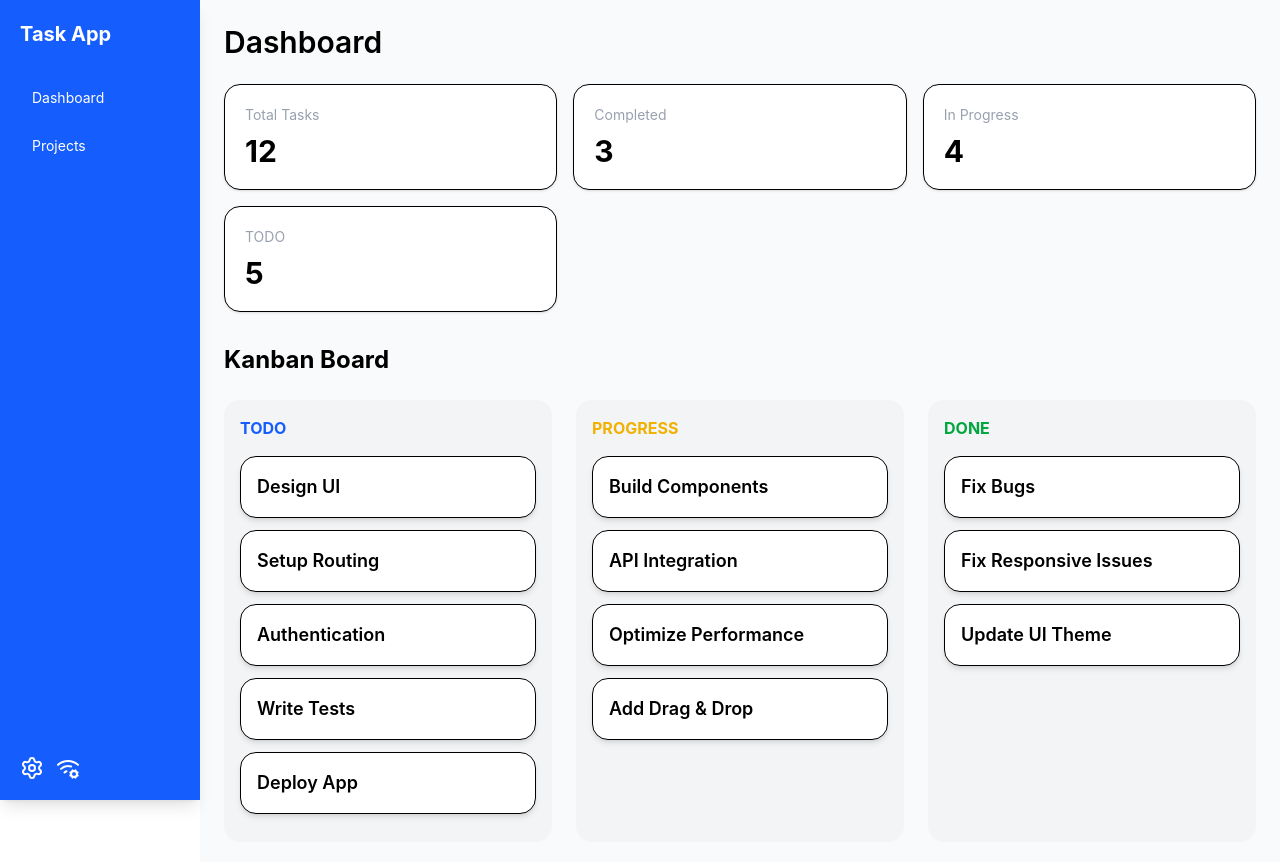
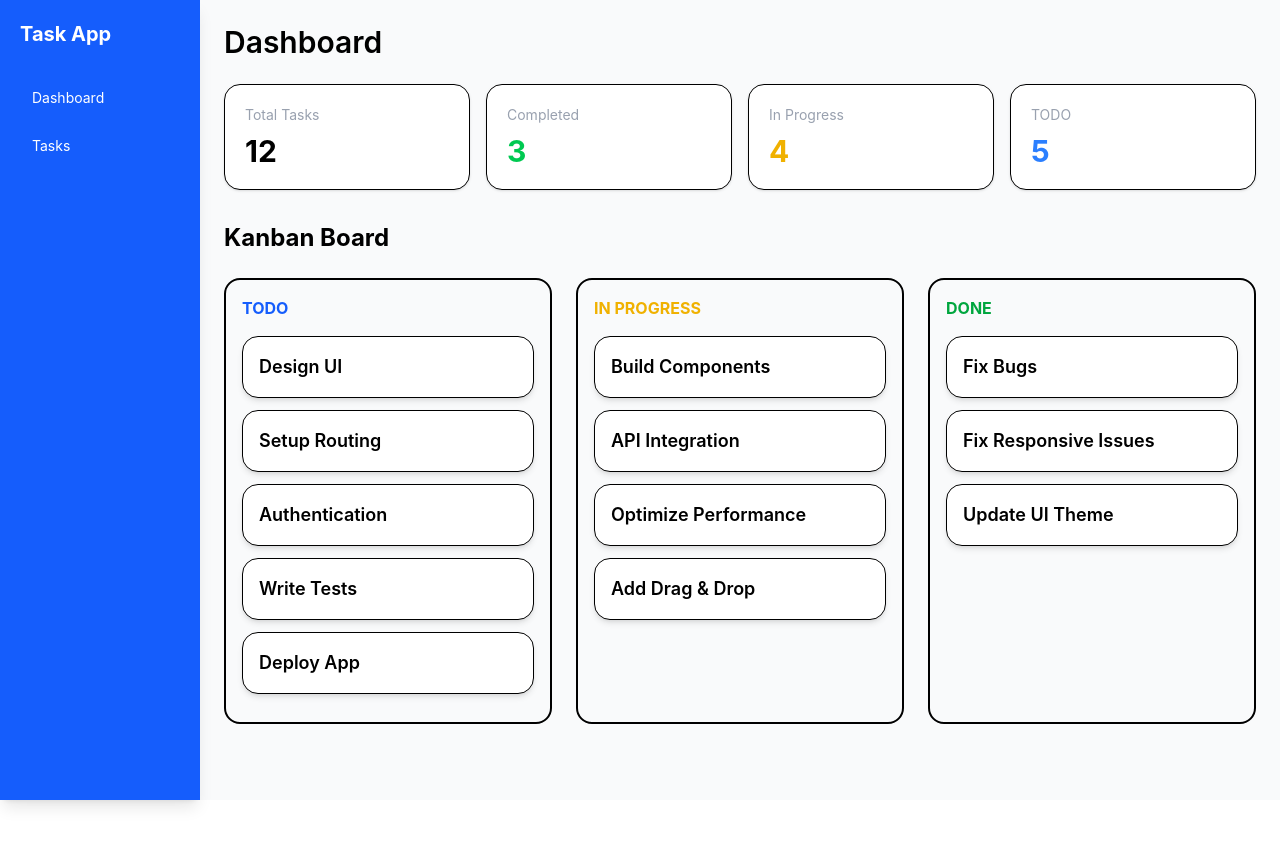
Before and after one commit to fawadalichaudhary/Task-Management-Dashboard-, a React (Vite) app: page / in a window 1280 px wide. Shown: the top 862 px of the page. After the commit the page ends 800 px from the top, so only its background shows below. Built offline with nearby package versions, Linux system fonts and the light colour scheme.

Commit message:
improvement in whole project. Solve the error of empty blocks and the status of kanban board is not update on shift

```diff
--- a/src/App.jsx
+++ b/src/App.jsx
@@ -1,6 +1,6 @@
 import { Route, Router, Routes } from "react-router"
 import Dashboard from "./pages/Dashboard"
-import Sidebar from "./pages/Sidebar"
+import Sidebar from "./component/Sidebar"
 import Task from "./pages/Task"
 import TaskDetails from "./pages/TaskDetails"
 
--- a/src/component/TaskCard.jsx
+++ b/src/component/Dashboardcard.jsx
@@ -1,7 +1,11 @@
+import { Eye } from "lucide-react";
 import React from "react";
 import { useDrag } from "react-dnd";
+import { useNavigate } from "react-router";
 
-function TaskCard({ task }) {
+function Dashboardcard({ task }) {
+    const navigate = useNavigate()
+
     const [{ isDragging }, drag] = useDrag(() => ({
 
         type: "task",
@@ -17,16 +21,18 @@ function TaskCard({ task }) {
     return (
         <div
             ref={drag}
-            className={`bg-white shadow-md rounded-2xl p-4 border
+            className={`bg-white shadow-md rounded-2xl p-4 border flex justify-between
             hover:shadow-lg transition mb-3 cursor-grab
             ${isDragging ? "opacity-50" : "opacity-100"}
             `}
         >
-            <p className="font-semibold text-lg">
+            <p className="font-semibold text-lg hover:text-blue-500"
+                onClick={() => navigate(`details/${task.id}`)}>
                 {task.title}
             </p>
+
         </div>
     );
 }
 
-export default TaskCard;
+export default Dashboardcard;
--- a/src/pages/Sidebar.jsx
+++ b/src/component/Sidebar.jsx
@@ -1,6 +1,6 @@
 import { Settings, WifiCog } from "lucide-react";
 import { Link } from "react-router";
-import Dashboard from "./Dashboard";
+import Dashboard from "../pages/Dashboard";
 
 
 function Sidebar() {
@@ -12,14 +12,9 @@ function Sidebar() {
                     <Link to="/dashboard" className="hover:bg-white/20 px-3 py-2 rounded-lg transition">   Dashboard
                     </Link>
 
-                    <Link to="/task" className="hover:bg-white/20 px-3 py-2 rounded-lg transition"> Projects
+                    <Link to="/task" className="hover:bg-white/20 px-3 py-2 rounded-lg transition"> Tasks
                     </Link>
                 </div>
-            </div>
-
-            <div className="flex gap-3">
-                <Settings className="cursor-pointer hover:scale-110 transition" />
-                <WifiCog className="cursor-pointer hover:scale-110 transition" />
             </div>
         </nav>
     );
--- a/src/component/context.jsx
+++ /dev/null
@@ -1,12 +0,0 @@
-import { useState } from "react";
-import data from "./Data.json";
-
-export function useAppProvider() {
-
-    const [tasks, setTasks] = useState(data.tasks);
-
-    return { tasks, setTasks }
-
-
-
-}
--- /dev/null
+++ b/src/context/context.jsx
@@ -0,0 +1,25 @@
+/* eslint-disable react-refresh/only-export-components */
+import { createContext, useContext, useState } from "react";
+import data from "./Data.json"
+
+const AppContext = createContext(null);
+
+export function AppProvider({ children }) {
+    const [tasks, setTasks] = useState(data.tasks);
+    const updateTaskStatus = (id, newStatus) => {
+        setTasks((prev) =>
+            prev.map((t) => (t.id === id ? { ...t, status: newStatus } : t))
+        );
+    };
+
+    return (
+        <AppContext.Provider value={{ tasks, setTasks, updateTaskStatus }}>
+            {children}
+        </AppContext.Provider>
+    );
+}
+
+export function useAppProvider() {
+    const context = useContext(AppContext);
+    return context;
+}
--- a/src/main.jsx
+++ b/src/main.jsx
@@ -5,13 +5,16 @@ import App from './App.jsx'
 import { BrowserRouter } from 'react-router'
 import { HTML5Backend } from 'react-dnd-html5-backend'
 import { DndProvider } from 'react-dnd'
+import { AppProvider } from './context/context.jsx'
 
 createRoot(document.getElementById('root')).render(
   <StrictMode>
-    <DndProvider backend={HTML5Backend}>
-      <BrowserRouter>
-        <App />
-      </BrowserRouter>
-    </DndProvider>
+    <BrowserRouter>
+      <DndProvider backend={HTML5Backend}>
+        <AppProvider>
+          <App />
+        </AppProvider>
+      </DndProvider>
+    </BrowserRouter>
   </StrictMode>,
 )
--- a/src/pages/Dashboard.jsx
+++ b/src/pages/Dashboard.jsx
@@ -1,177 +1,105 @@
 /* eslint-disable no-unused-vars */
-import React, { useState } from 'react'
-import { useAppProvider } from '../component/context';
-import TaskCard from '../component/TaskCard';
+import React from "react";
+import { useAppProvider } from "../context/context";
+import Dashboardcard from "../component/Dashboardcard";
 import { useDrop } from "react-dnd";
 
 function Dashboard() {
+    const { tasks, updateTaskStatus } = useAppProvider();
 
-    const { tasks } = useAppProvider();
-    const [taskData, setTaskData] = useState(tasks);
-    const Completed = taskData.filter((t) => t.status === "done");
-    const inProgress = taskData.filter((t) => t.status === "progress");
-    const Todo = taskData.filter((t) => t.status === "todo");
-
+    const todo = tasks.filter((t) => t.status === "todo");
+    const inProgress = tasks.filter((t) => t.status === "progress");
+    const completed = tasks.filter((t) => t.status === "done");
+    const totalTasks = tasks.length;
 
     const [{ isTodoOver }, todoDrop] = useDrop(() => ({
         accept: "task",
-        drop: (item) => {
-            setTaskData((prev) =>
-                prev.map((t) => t.id === item.id ? { ...t, status: "todo" } : t)
-            )
+        drop: (item) => updateTaskStatus(item.id, "todo"),
+        collect: (monitor) => ({
+            isTodoOver: !!monitor.isOver(),
+        }),
+    }));
 
-        },
+    const [{ isProgressOver }, progressDrop] = useDrop(() => ({
+        accept: "task",
+        drop: (item) => updateTaskStatus(item.id, "progress"),
+        collect: (monitor) => ({
+            isProgressOver: !!monitor.isOver(),
+        }),
+    }));
 
+    const [{ isDoneOver }, doneDrop] = useDrop(() => ({
+        accept: "task",
+        drop: (item) => updateTaskStatus(item.id, "done"),
         collect: (monitor) => ({
-            isTodoOver: !!monitor.isOver()
-        })
-
+            isDoneOver: !!monitor.isOver(),
+        }),
     }));
-    const [{ isProgressOver }, progressDrop] = useDrop(() => ({
-
-        accept: "task",
-
-        drop: (item) => {
-
-            setTaskData((prev) =>
-                prev.map((t) =>
-                    t.id === item.id
-                        ? { ...t, status: "progress" }
-                        : t
-                )
-            )
-
-        },
-
-        collect: (monitor) => ({
-            isProgressOver: !!monitor.isOver()
-        })
-
-    }));
-    const [{ isDoneOver }, doneDrop] = useDrop(() => ({
-
-        accept: "task",
-
-        drop: (item) => {
-
-            setTaskData((prev) =>
-                prev.map((t) =>
-                    t.id === item.id
-                        ? { ...t, status: "done" }
-                        : t
-                )
-            )
-
-        },
-
-        collect: (monitor) => ({
-            isDoneOver: !!monitor.isOver()
-        })
-
-    }));
-    const totaltask = taskData.length;
 
     return (
         <div className="p-4 md:p-6 w-full bg-gray-50 min-h-screen">
-            <h2 className="text-2xl md:text-3xl font-semibold mb-6">
-                Dashboard
-            </h2>
-            <div className="grid gap-4 sm:grid-cols-2 lg:grid-cols-3 mb-8">
-
+            <h2 className="text-2xl md:text-3xl font-semibold mb-6">Dashboard</h2>
+            <div className="grid gap-4 sm:grid-cols-2 lg:grid-cols-4 mb-8">
                 <div className="bg-white shadow-sm rounded-2xl p-5 border">
-                    <p className="text-gray-400 text-sm">
-                        Total Tasks
-                    </p>
-
-                    <h3 className="text-3xl font-bold mt-2">
-                        {totaltask}
-                    </h3>
+                    <p className="text-gray-400 text-sm">Total Tasks</p>
+                    <h3 className="text-3xl font-bold mt-2">{totalTasks}</h3>
                 </div>
 
                 <div className="bg-white shadow-sm rounded-2xl p-5 border">
-                    <p className="text-gray-400 text-sm">
-                        Completed
-                    </p>
-
-                    <h3 className="text-3xl font-bold mt-2">
-                        {Completed.length}
-                    </h3>
+                    <p className="text-gray-400 text-sm">Completed</p>
+                    <h3 className="text-3xl font-bold mt-2 text-green-500">{completed.length}</h3>
                 </div>
 
                 <div className="bg-white shadow-sm rounded-2xl p-5 border">
-                    <p className="text-gray-400 text-sm">
-                        In Progress
-                    </p>
-
-                    <h3 className="text-3xl font-bold mt-2">
-                        {inProgress.length}
-                    </h3>
+                    <p className="text-gray-400 text-sm">In Progress</p>
+                    <h3 className="text-3xl font-bold mt-2 text-yellow-500">{inProgress.length}</h3>
                 </div>
 
                 <div className="bg-white shadow-sm rounded-2xl p-5 border">
-                    <p className="text-gray-400 text-sm">
-                        TODO
-                    </p>
-
-                    <h3 className="text-3xl font-bold mt-2">
-                        {Todo.length}
-                    </h3>
+                    <p className="text-gray-400 text-sm">TODO</p>
+                    <h3 className="text-3xl font-bold mt-2 text-blue-500">{todo.length}</h3>
                 </div>
-
             </div>
 
-            <h2 className="text-2xl font-bold mb-6">
-                Kanban Board
-            </h2>
+            <h2 className="text-2xl font-bold mb-6">Kanban Board</h2>
 
             <div className="grid grid-cols-1 md:grid-cols-3 gap-6">
-                <section ref={todoDrop} className="bg-gray-100 rounded-2xl p-4">
 
-                    <h3 className="font-bold text-blue-600 mb-4">
-                        TODO
-                    </h3>
-
-                    {Todo.map((task) => (
-                        <TaskCard
-                            key={task.id}
-                            task={task}
-                            setTaskData={setTaskData}
-                        />
+                <section
+                    ref={todoDrop}
+                    className="rounded-2xl p-4 transition-colors duration-200 border-2"
+                >
+                    <h3 className="font-bold text-blue-600 mb-4">TODO</h3>
+                    {todo.length === 0 && (
+                        <p className="text-sm text-gray-400 text-center py-4">No tasks</p>
+                    )}
+                    {todo.map((task) => (
+                        <Dashboardcard key={task.id} task={task} />
                     ))}
-
                 </section>
 
-                <section ref={progressDrop} className="bg-gray-100 rounded-2xl p-4">
-
-                    <h3 className="font-bold text-yellow-500 mb-4">
-                        PROGRESS
-                    </h3>
-
+                <section
+                    ref={progressDrop}
+                    className="rounded-2xl p-4 transition-colors duration-200 border-2"
+                >
+                    <h3 className="font-bold text-yellow-500 mb-4">IN PROGRESS</h3>
+                    {inProgress.length === 0 && (
+                        <p className="text-sm text-gray-400 text-center py-4">No tasks</p>
+                    )}
                     {inProgress.map((task) => (
-                        <TaskCard
-                            key={task.id}
-                            task={task}
-                            setTaskData={setTaskData}
-                        />
+                        <Dashboardcard key={task.id} task={task} />
                     ))}
-
                 </section>
-
-
-                <section ref={doneDrop} className="bg-gray-100 rounded-2xl p-4">
-
-                    <h3 className="font-bold text-green-600 mb-4">
-                        DONE
-                    </h3>
-
-                    {Completed.map((task) => (
-                        <TaskCard
-                            key={task.id}
-                            task={task}
-                            setTaskData={setTaskData}
-                        />
+                <section
+                    ref={doneDrop}
+                    className="rounded-2xl p-4 transition-colors duration-200 border-2" >
+                    <h3 className="font-bold text-green-600 mb-4">DONE</h3>
+                    {completed.length === 0 && (
+                        <p className="text-sm text-gray-400 text-center py-4">No tasks</p>
+                    )}
+                    {completed.map((task) => (
+                        <Dashboardcard key={task.id} task={task} />
                     ))}
-
                 </section>
 
             </div>
--- a/src/pages/TaskDetails.jsx
+++ b/src/pages/TaskDetails.jsx
@@ -1,5 +1,5 @@
 import { useParams } from "react-router";
-import { useAppProvider } from "../component/context";
+import { useAppProvider } from "../context/context";
 
 function TaskDetails() {
     const { id } = useParams();
```
Also changed, not shown: src/pages/Task.jsx (+15 -9 lines), src/context/Data.json (renamed from src/component/Data.json).
